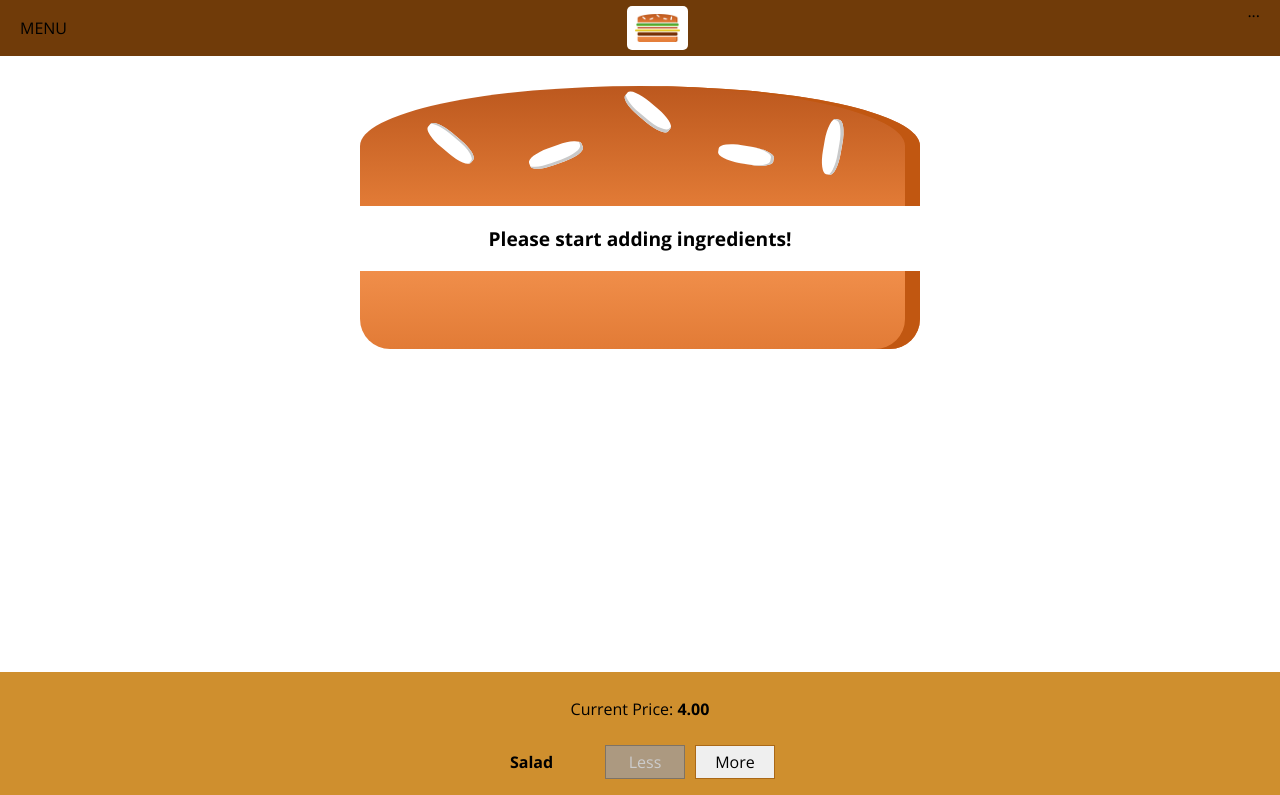
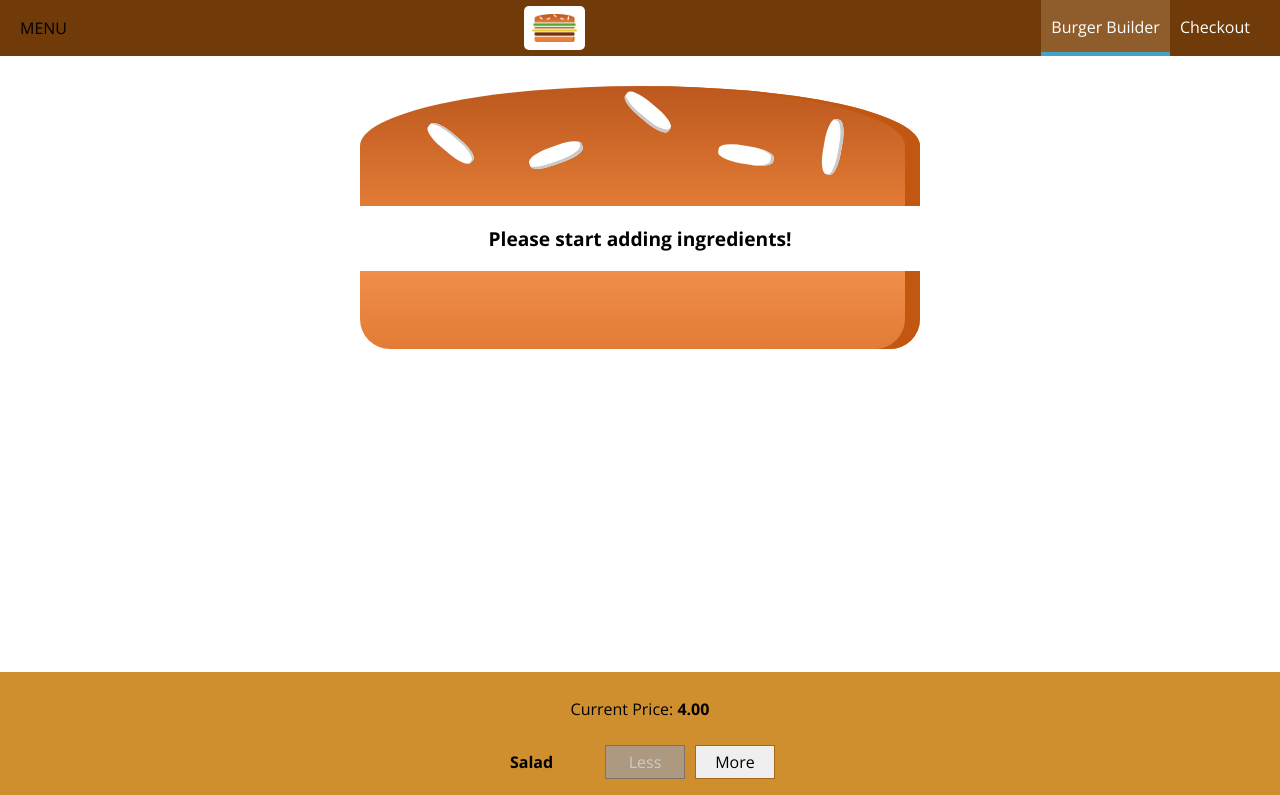
Before and after one commit to tomikonio/burger-shop, a React (Create React App) app: page / in a window 1280 px wide. Shown: the top 795 px of the page. Built offline with nearby package versions, Linux system fonts and the light colour scheme.

Commit message:
Add navgation items to the toolbar

```diff
--- /dev/null
+++ b/src/components/Navigation/NavigationItems/NavigationItem/NavigationItem.js
@@ -0,0 +1,13 @@
+import React from 'react';
+
+import classes from './NavigationItem.module.css';
+
+const NavigationItem = props => (
+  <li className={classes.NavigationItem}>
+    <a href={props.link} className={props.active ? classes.active : null}>
+      {props.children}
+    </a>
+  </li>
+);
+
+export default NavigationItem;
--- /dev/null
+++ b/src/components/Navigation/NavigationItems/NavigationItem/NavigationItem.module.css
@@ -0,0 +1,25 @@
+.NavigationItem {
+  margin: 0;
+  box-sizing: border-box;
+  display: flex;
+  height: 100%;
+  align-items: center;
+}
+
+.NavigationItem a {
+  color: white;
+  text-decoration: none;
+  height: 100%;
+  padding: 16px 10px;
+  border-bottom: 4px solid transparent;
+  box-sizing: border-box;
+  display: block;
+}
+
+.NavigationItem a:hover,
+.NavigationItem a:active,
+.NavigationItem a.active {
+  background-color: #8f5c2c;
+  border-bottom: 4px solid #40a4c8;
+  color: white;
+}
--- /dev/null
+++ b/src/components/Navigation/NavigationItems/NavigationItems.js
@@ -0,0 +1,15 @@
+import React from 'react';
+
+import NavigationItem from './NavigationItem/NavigationItem';
+import classes from './NavigationItems.module.css';
+
+const NavigationItems = props => (
+  <ul className={classes.NavigationItems}>
+    <NavigationItem link="/" active>
+      Burger Builder
+    </NavigationItem>
+    <NavigationItem link="/">Checkout</NavigationItem>
+  </ul>
+);
+
+export default NavigationItems;
--- /dev/null
+++ b/src/components/Navigation/NavigationItems/NavigationItems.module.css
@@ -0,0 +1,8 @@
+.NavigationItems {
+  margin: 0;
+  padding: 0;
+  list-style-type: none;
+  display: flex;
+  align-items: center;
+  height: 100%;
+}
--- a/src/components/Navigation/Toolbar/Toolbar.js
+++ b/src/components/Navigation/Toolbar/Toolbar.js
@@ -1,13 +1,16 @@
 import React from 'react';
 
 import Logo from '../../Logo/Logo';
+import NavigationItems from '../NavigationItems/NavigationItems';
 import classes from './Toolbar.module.css';
 
 const Toolbar = props => (
   <header className={classes.Toolbar}>
     <div>MENU</div>
     <Logo />
-    <nav>...</nav>
+    <nav>
+      <NavigationItems />
+    </nav>
   </header>
 );
 
```
